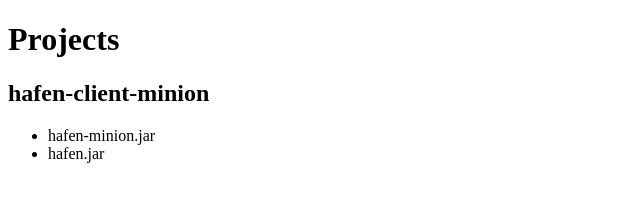
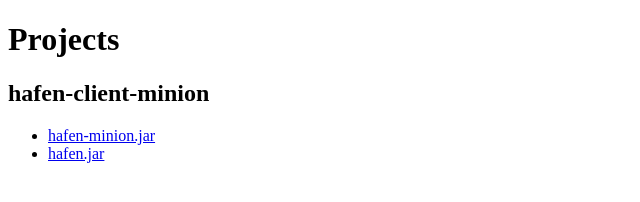
Before and after one commit to TheKrush/TheKrush.github.io, a plain HTML site: page index.html in a window 1280 px wide. Shown: the whole page, without its empty margins (0-640 px from the left). Drawn offline with Linux system fonts and the light colour scheme.

Commit message:
forgot the '='

```diff
--- a/index.html
+++ b/index.html
@@ -4,7 +4,7 @@
 <h1>Projects</h1>
 <h2>hafen-client-minion</h2>
 <ul>
-	<li><a href"./hafen-client-minion/hafen-minion.jar">hafen-minion.jar</a></li>
-	<li><a href"./hafen-client-minion/hafen.jar">hafen.jar</a></li>
+	<li><a href="./hafen-client-minion/hafen-minion.jar">hafen-minion.jar</a></li>
+	<li><a href="./hafen-client-minion/hafen.jar">hafen.jar</a></li>
 </body>
 </html>
```
